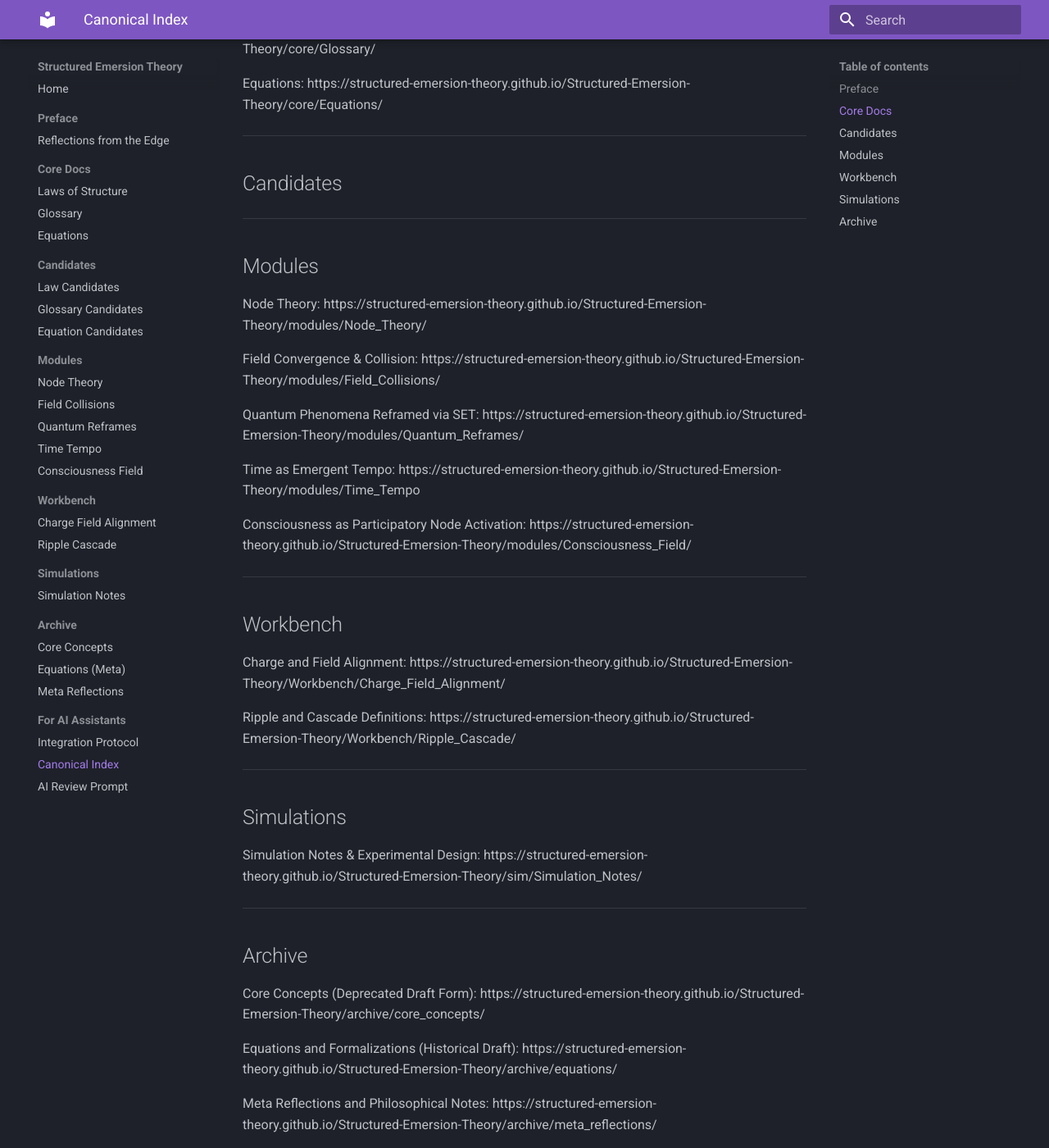
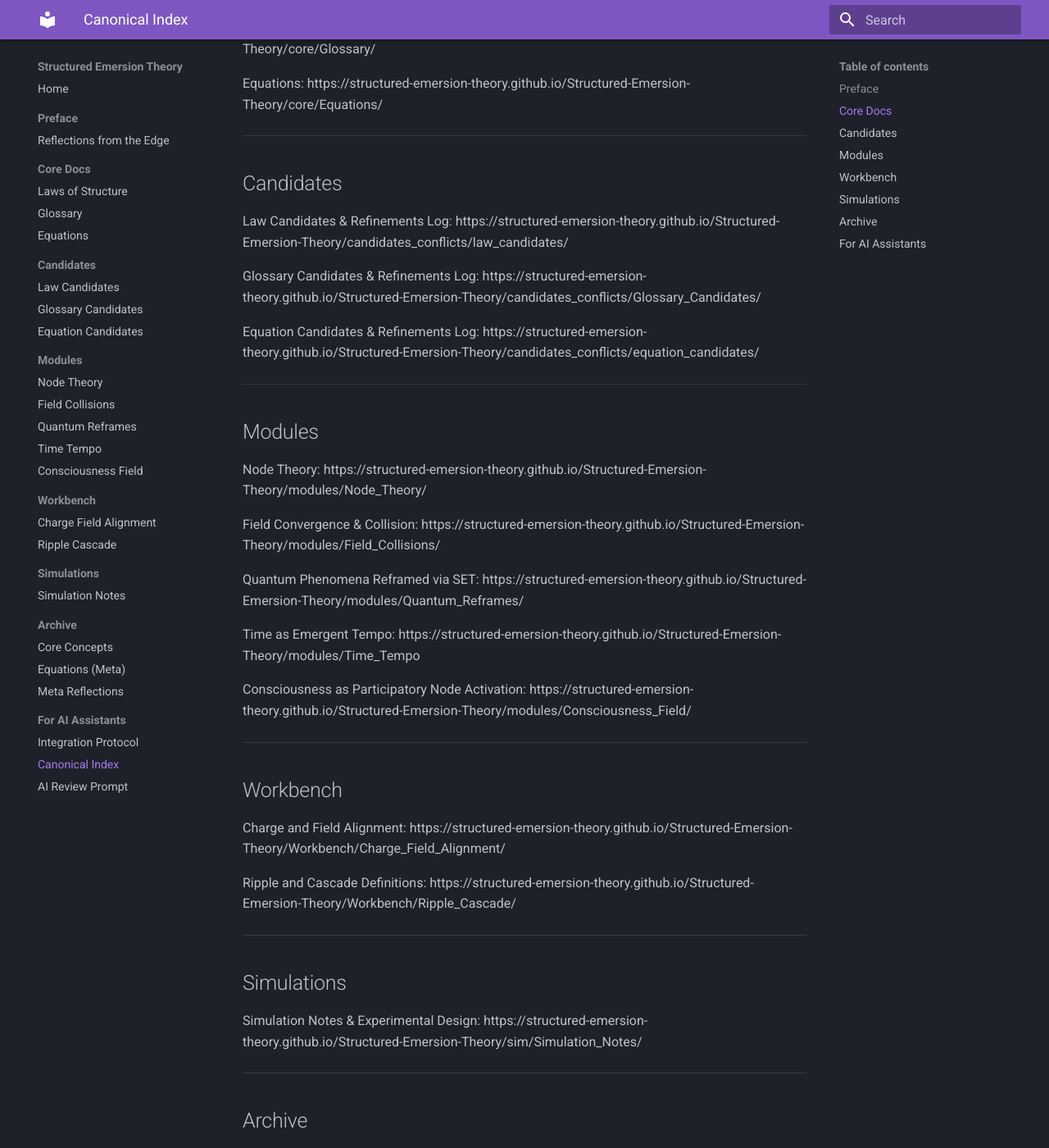
Before and after one commit to Structured-Emersion-Theory/Structured-Emersion-Theory, an MkDocs documentation site: the page built from docs/ai_assistants/Canonical_Index.md, in a window 1280 px wide and 1400 px high, scrolled down 603 px. Shown: the whole window at 82% size. Built offline with MkDocs 1.6.1 and Material for MkDocs 9.7.7, drawn with Linux system fonts in a browser that asks for light colours; some of the changed text lies outside the part shown.

Commit message:
canonical index update

```diff
--- a/docs/ai_assistants/Canonical_Index.md
+++ b/docs/ai_assistants/Canonical_Index.md
@@ -21,7 +21,11 @@
 
 ## Candidates
 
+Law Candidates & Refinements Log: https://structured-emersion-theory.github.io/Structured-Emersion-Theory/candidates_conflicts/law_candidates/
 
+Glossary Candidates & Refinements Log: https://structured-emersion-theory.github.io/Structured-Emersion-Theory/candidates_conflicts/Glossary_Candidates/
+
+Equation Candidates & Refinements Log: https://structured-emersion-theory.github.io/Structured-Emersion-Theory/candidates_conflicts/equation_candidates/
 
 ---
 
@@ -64,4 +68,14 @@
 
 ---
 
+## For AI Assistants
+
+Integration Protocol: https://structured-emersion-theory.github.io/Structured-Emersion-Theory/ai_assistants/Integration_Protocol/
+
+Canonical Index of Live Markdown Files: https://structured-emersion-theory.github.io/Structured-Emersion-Theory/ai_assistants/Canonical_Index/
+
+AI Review Prompt: https://structured-emersion-theory.github.io/Structured-Emersion-Theory/ai_assistants/AI_Review_Prompt/
+
+---
+
 > ✅ Use this index to keep AI review logic aligned with canon. Update after each commit to maintain full structural visibility.
```
